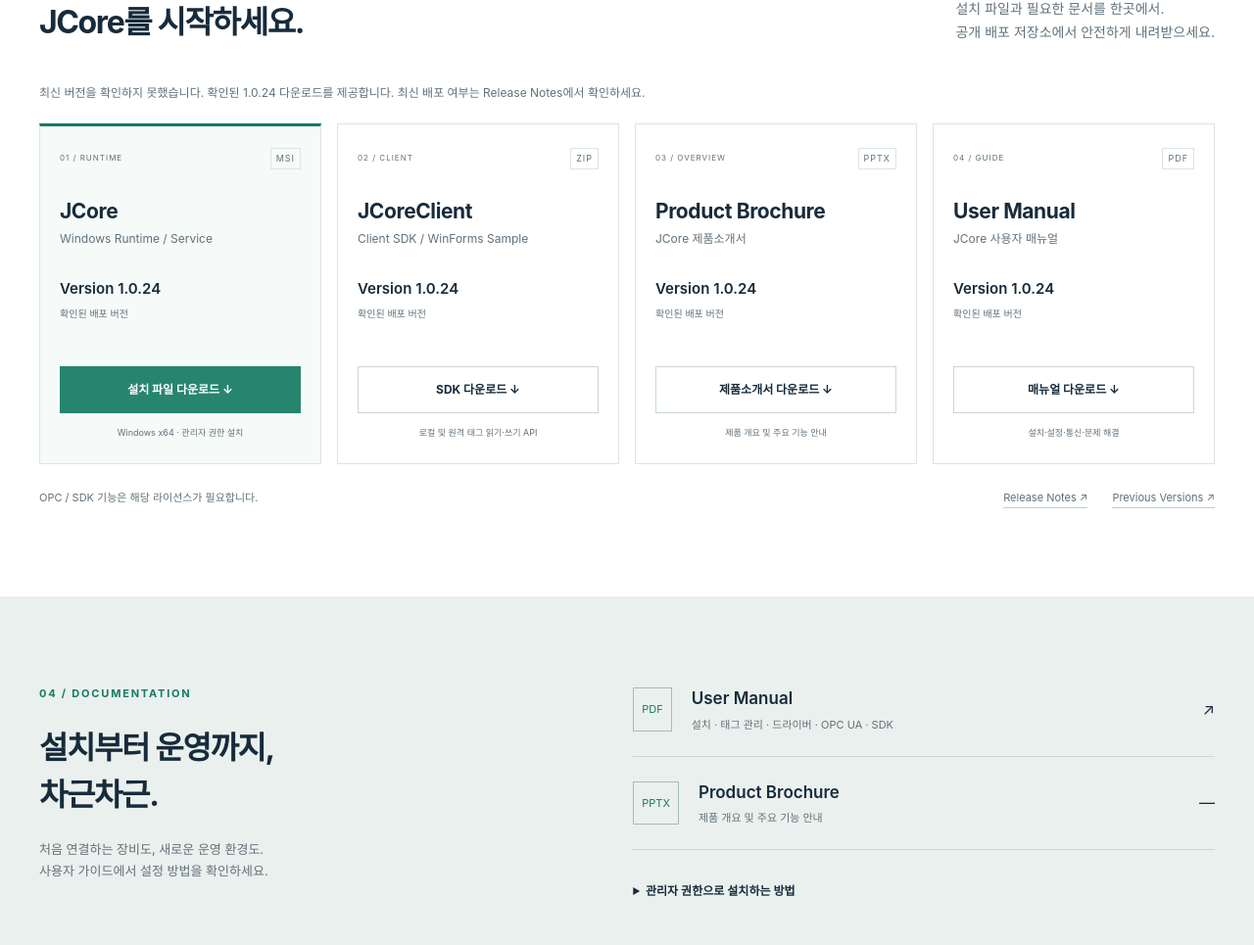
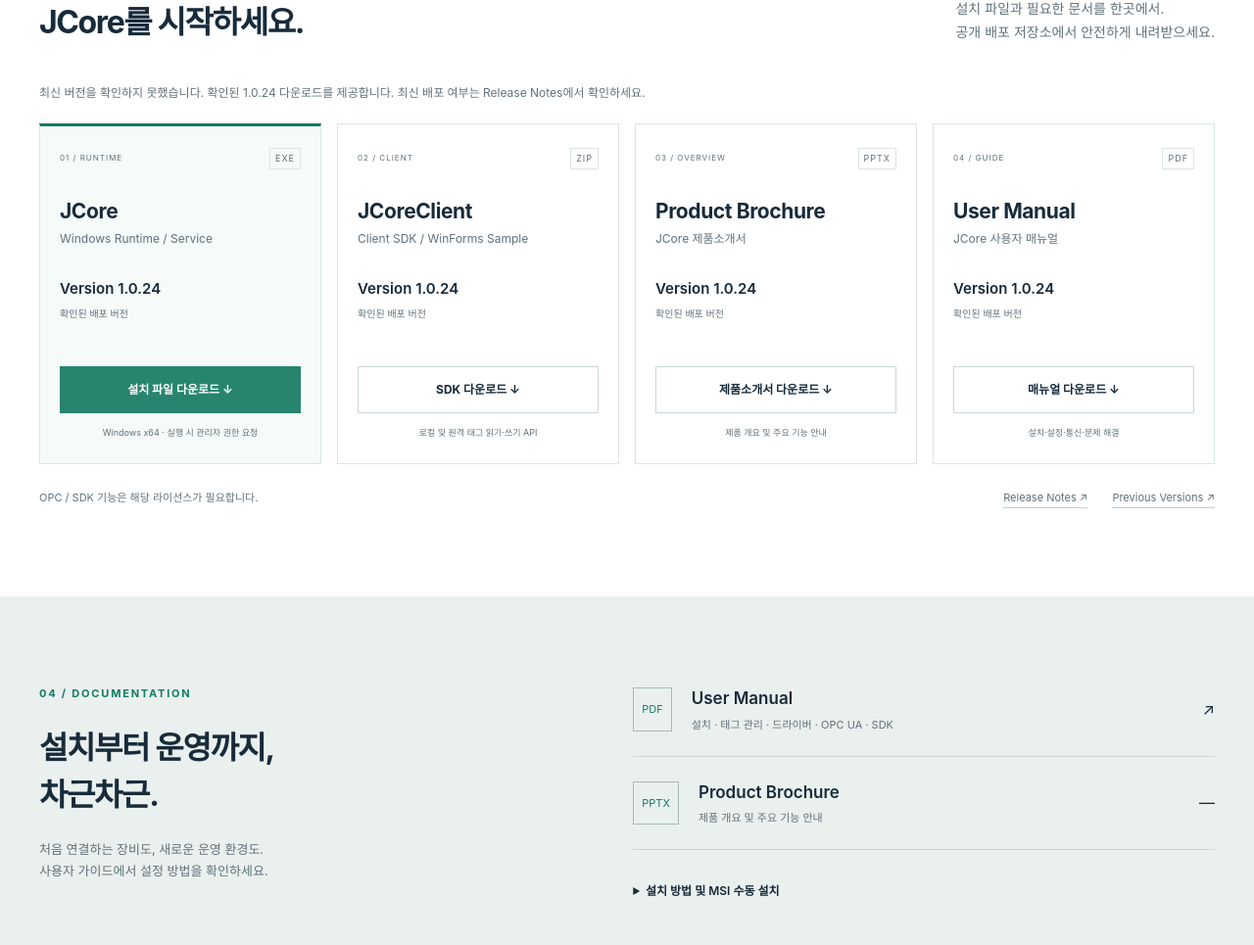
Before and after one commit to jay-Kim4776/JCore-Releases, a plain HTML site: page index.html in a window 1280 px wide. Shown: the part 2627-3592 px from the top of the page at 98% size. Drawn offline with Linux system fonts and the light colour scheme; no server answers.

Commit message:
feat: offer elevated setup EXE download

```diff
--- a/index.html
+++ b/index.html
@@ -23,11 +23,11 @@
 <article><span class="feature-number">06 / ARCHITECTURE</span><h3>Built to Extend</h3><p>드라이버와 태그 처리 계층을 분리하고, 드라이버별 설정 폼을 메타데이터로 관리합니다.</p></article></div>
 <div class="drivers-heading"><h3>지원 PLC / Protocol</h3><span>현재 구현 기준</span></div><div class="table-wrap"><table><caption class="sr-only">드라이버와 현재 지원 범위</caption><thead><tr><th>제조사 / 프로토콜</th><th>지원 범위</th><th>상태</th></tr></thead><tbody><tr><td>Mitsubishi</td><td>MELSEC Q · MC 3E Binary / ASCII · TCP</td><td><span class="status">구현됨</span></td></tr><tr><td>LS Electric</td><td>XGT · XGI/K · TCP</td><td><span class="status">구현됨</span></td></tr><tr><td>Rockwell Automation</td><td>ControlLogix · EtherNet/IP · Symbolic Tag</td><td><span class="status">구현됨</span></td></tr><tr><td>Modbus</td><td>Master · TCP / RTU</td><td><span class="status">구현됨</span></td></tr><tr><td>Siemens</td><td>S7</td><td><span class="status planned">개발 예정</span></td></tr></tbody></table></div><p class="fine-print">지원 범위는 PLC 모델·설정에 따라 다릅니다. Modbus RTU는 구현되어 있으나 실제 시리얼 PLC 현장 검증은 필요합니다. ControlLogix UDT는 지원 범위를 매뉴얼에서 확인하세요.</p></div></section>
 <section id="downloads" class="section downloads"><div class="container"><div class="section-heading"><div><p class="eyebrow">03 / DOWNLOADS</p><h2>JCore를 시작하세요.</h2></div><p>설치 파일과 필요한 문서를 한곳에서.<br>공개 배포 저장소에서 안전하게 내려받으세요.</p></div><p id="release-status" class="release-status" role="status">배포 정보를 확인하고 있습니다.</p><div class="download-grid">
-<article class="download-card featured" data-product="runtime"><div class="card-top"><span>01 / RUNTIME</span><span class="file-type">MSI</span></div><h3>JCore</h3><p>Windows Runtime / Service</p><div class="version" data-version="runtime">릴리즈 확인</div><p class="release-date" data-date="runtime">최신 안정 버전</p><a class="button primary download-action" data-download="runtime">설치 파일 다운로드 <span aria-hidden="true">↓</span></a><small>Windows x64 · 관리자 권한 설치</small></article>
+<article class="download-card featured" data-product="runtime"><div class="card-top"><span>01 / RUNTIME</span><span class="file-type" data-format="runtime">EXE</span></div><h3>JCore</h3><p>Windows Runtime / Service</p><div class="version" data-version="runtime">릴리즈 확인</div><p class="release-date" data-date="runtime">최신 안정 버전</p><a class="button primary download-action" data-download="runtime">설치 파일 다운로드 <span aria-hidden="true">↓</span></a><small>Windows x64 · 실행 시 관리자 권한 요청</small></article>
 <article class="download-card" data-product="client"><div class="card-top"><span>02 / CLIENT</span><span class="file-type">ZIP</span></div><h3>JCoreClient</h3><p>Client SDK / WinForms Sample</p><div class="version" data-version="client">배포 준비 중</div><p class="release-date" data-date="client">별도 다운로드 패키지 준비 중</p><a class="button secondary download-action" data-download="client" aria-disabled="true">배포 준비 중</a><small>로컬 및 원격 태그 읽기·쓰기 API</small></article>
 <article class="download-card" data-product="brochure"><div class="card-top"><span>03 / OVERVIEW</span><span class="file-type" data-format="brochure">PPTX</span></div><h3>Product Brochure</h3><p>JCore 제품소개서</p><div class="version" data-version="brochure">배포 준비 중</div><p class="release-date" data-date="brochure">제품 소개는 위 내용을 확인하세요</p><a class="button secondary download-action" data-download="brochure" aria-disabled="true">배포 준비 중</a><small>제품 개요 및 주요 기능 안내</small></article>
 <article class="download-card" data-product="manual"><div class="card-top"><span>04 / GUIDE</span><span class="file-type">PDF</span></div><h3>User Manual</h3><p>JCore 사용자 매뉴얼</p><div class="version" data-version="manual">릴리즈 확인</div><p class="release-date" data-date="manual">한국어 사용자 가이드</p><a class="button secondary download-action" data-download="manual">매뉴얼 다운로드 <span aria-hidden="true">↓</span></a><small>설치·설정·통신·문제 해결</small></article></div><div class="download-footer"><span>OPC / SDK 기능은 해당 라이선스가 필요합니다.</span><div><a data-release-link="latest">Release Notes ↗</a><a data-release-link="history">Previous Versions ↗</a></div></div><noscript><p>JavaScript가 꺼져 있습니다. <a href="https://github.com/jay-Kim4776/JCore-Releases/releases/latest">공개 릴리즈 페이지</a>에서 설치 파일과 매뉴얼을 받을 수 있습니다.</p></noscript></div></section>
-<section id="documentation" class="section documentation"><div class="container docs-layout"><div><p class="eyebrow">04 / DOCUMENTATION</p><h2>설치부터 운영까지,<br>차근차근.</h2><p>처음 연결하는 장비도, 새로운 운영 환경도.<br>사용자 가이드에서 설정 방법을 확인하세요.</p></div><div class="doc-list"><a data-download="manual" class="doc-row"><span class="doc-icon">PDF</span><span><strong>User Manual</strong><small>설치 · 태그 관리 · 드라이버 · OPC UA · SDK</small></span><span aria-hidden="true">↗</span></a><a data-download="brochure" class="doc-row" aria-disabled="true"><span class="doc-icon" data-format="brochure">PPTX</span><span><strong>Product Brochure</strong><small>제품소개서 · 배포 준비 중</small></span><span aria-hidden="true">—</span></a><details><summary>관리자 권한으로 설치하는 방법</summary><ol><li>시작 메뉴에서 <strong>cmd</strong>를 검색합니다.</li><li>명령 프롬프트를 우클릭해 <strong>관리자 권한으로 실행</strong>을 선택합니다.</li><li>아래 명령의 파일 경로를 실제 다운로드 경로로 바꿔 실행합니다.</li></ol><pre><code>msiexec /i "C:\Downloads\JCore.msi" /L*V "%TEMP%\JCore-install.log"</code></pre><p>실제 파일명은 다운로드한 버전에 따라 다릅니다. 설치 완료 후 <strong>services.msc</strong>에서 JCore를 확인하세요. 업데이트 전 설정과 라이선스를 백업하세요.</p></details></div></div></section>
+<section id="documentation" class="section documentation"><div class="container docs-layout"><div><p class="eyebrow">04 / DOCUMENTATION</p><h2>설치부터 운영까지,<br>차근차근.</h2><p>처음 연결하는 장비도, 새로운 운영 환경도.<br>사용자 가이드에서 설정 방법을 확인하세요.</p></div><div class="doc-list"><a data-download="manual" class="doc-row"><span class="doc-icon">PDF</span><span><strong>User Manual</strong><small>설치 · 태그 관리 · 드라이버 · OPC UA · SDK</small></span><span aria-hidden="true">↗</span></a><a data-download="brochure" class="doc-row" aria-disabled="true"><span class="doc-icon" data-format="brochure">PPTX</span><span><strong>Product Brochure</strong><small>제품소개서 · 배포 준비 중</small></span><span aria-hidden="true">—</span></a><details><summary>설치 방법 및 MSI 수동 설치</summary><p><strong>JCore-Setup.exe</strong>를 더블클릭하고 Windows 권한 요청에서 예를 선택하세요. 기존 MSI 설치 화면으로 연결됩니다. MSI 파일로 직접 설치할 경우 아래 방법을 사용하세요.</p><ol><li>시작 메뉴에서 <strong>cmd</strong>를 검색합니다.</li><li>명령 프롬프트를 우클릭해 <strong>관리자 권한으로 실행</strong>을 선택합니다.</li><li>아래 명령의 파일 경로를 실제 다운로드 경로로 바꿔 실행합니다.</li></ol><pre><code>msiexec /i "C:\Downloads\JCore.msi" /L*V "%TEMP%\JCore-install.log"</code></pre><p>실제 파일명은 다운로드한 버전에 따라 다릅니다. 설치 완료 후 <strong>services.msc</strong>에서 JCore를 확인하세요. 업데이트 전 설정과 라이선스를 백업하세요.</p></details></div></div></section>
 <section class="section requirements"><div class="container"><p class="eyebrow">SYSTEM REQUIREMENTS</p><div class="requirements-grid"><h2>운영 환경</h2><dl><dt>OS</dt><dd>Windows 10 (build 14393 이상) / 11<br>Windows Server 2016 이상</dd></dl><dl><dt>ARCHITECTURE / RUNTIME</dt><dd>x64<br>.NET Framework 4.8</dd></dl><dl><dt>CONNECTION</dt><dd>Ethernet TCP/IP<br>Modbus RTU 사용 시 시리얼 포트</dd></dl></div></div></section>
 </main><footer><div class="container footer-inner"><div class="brand company-brand"><span class="company-logo"><img src="assets/logo/jayon-ci.png?v=2" alt="JAYON Industrial Solutions" width="1536" height="1024" loading="lazy"></span><span class="product-brand"><strong>JCore</strong><small>A product by JAYON</small></span></div><span>© JAYON</span><a href="#">맨 위로 ↑</a></div></footer>
 </body></html>
--- a/js/config.js
+++ b/js/config.js
@@ -5,10 +5,10 @@
   timeoutMs: 6000,
   fallback: {
     tag: 'v1.0.24', version: '1.0.24',
-    assets: { runtime: 'JCore-1.0.24-x64.msi', manual: 'JCore_User_Manual_1.0.24.pdf', client: 'JCoreClient.zip', brochure: 'JAYON.pptx' }
+    assets: { runtime: 'JCore-Setup.exe', manual: 'JCore_User_Manual_1.0.24.pdf', client: 'JCoreClient.zip', brochure: 'JAYON.pptx' }
   },
   assets: {
-    runtime: { names: ['JCore.msi'], pattern: /^JCore-\d+\.\d+\.\d+-x64\.msi$/i },
+    runtime: { names: ['JCore-Setup.exe', 'JCore.msi'], pattern: /^JCore-\d+\.\d+\.\d+-x64\.msi$/i },
     client: { names: ['JCoreClient.zip'], pattern: /^JCoreClient-\d+\.\d+\.\d+\.zip$/i },
     brochure: { names: ['JCore-Product-Brochure.pdf', 'JAYON.pptx'] },
     manual: { names: ['JCore-Manual.pdf'], pattern: /^JCore_User_Manual_\d+\.\d+\.\d+\.pdf$/i }
--- a/js/main.js
+++ b/js/main.js
@@ -6,6 +6,7 @@
   const labels = { runtime: '설치 파일 다운로드 ↓', client: 'SDK 다운로드 ↓', brochure: '제품소개서 다운로드 ↓', manual: '매뉴얼 다운로드 ↓' };
   const setText = (selector, text) => document.querySelectorAll(selector).forEach(el => { el.textContent = text; });
   function apply(key, url, version, date) {
+    if (key === 'runtime' && url) setText('[data-format=runtime]', url.toLowerCase().endsWith('.exe') ? 'EXE' : 'MSI');
     if (key === 'brochure' && url) setText('[data-format=brochure]', url.toLowerCase().endsWith('.pptx') ? 'PPTX' : 'PDF');
     document.querySelectorAll(`[data-download="${key}"]`).forEach(el => {
       if (url) { el.href = url; el.removeAttribute('aria-disabled'); el.removeAttribute('tabindex'); }
```
Also changed, not shown: 1 other file.
